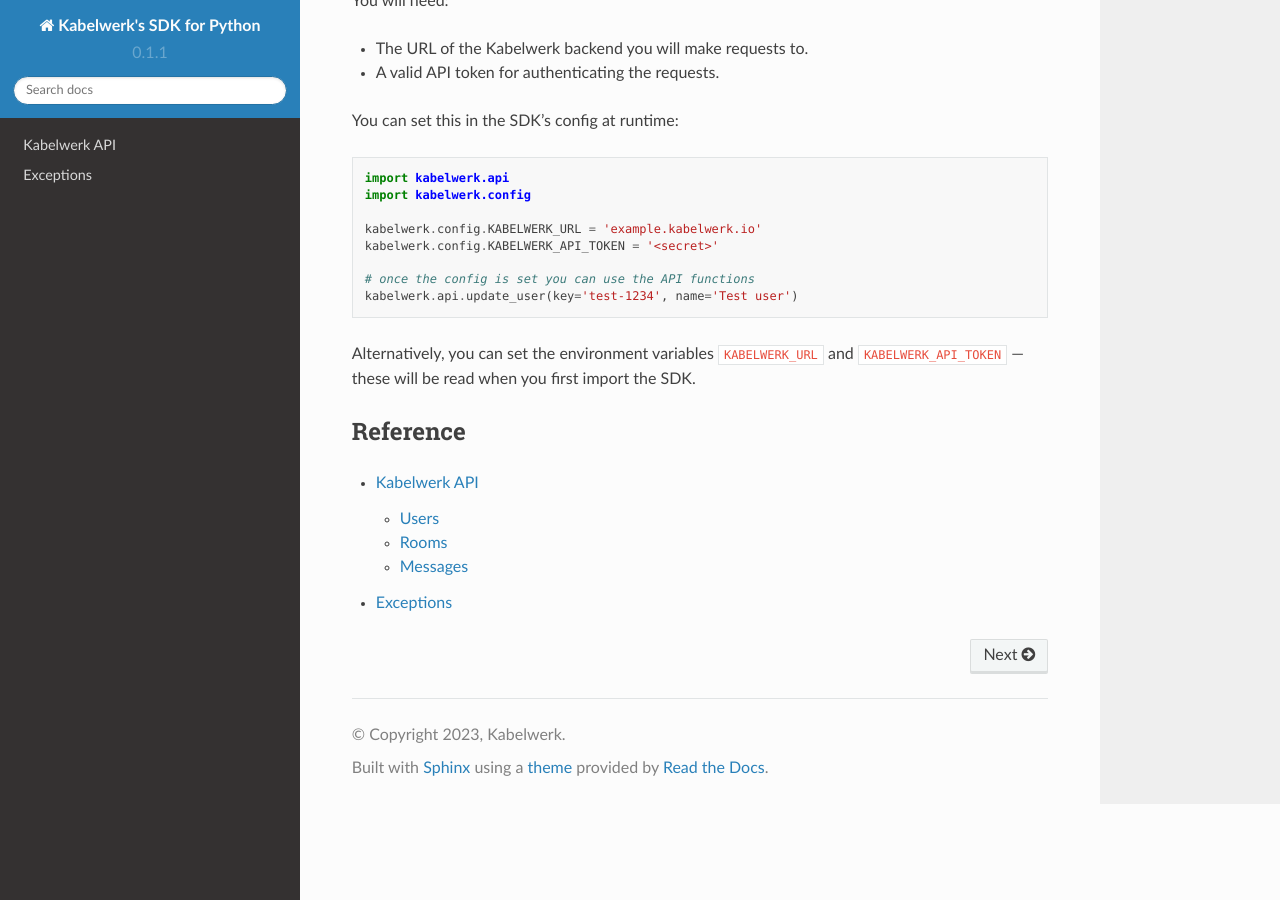
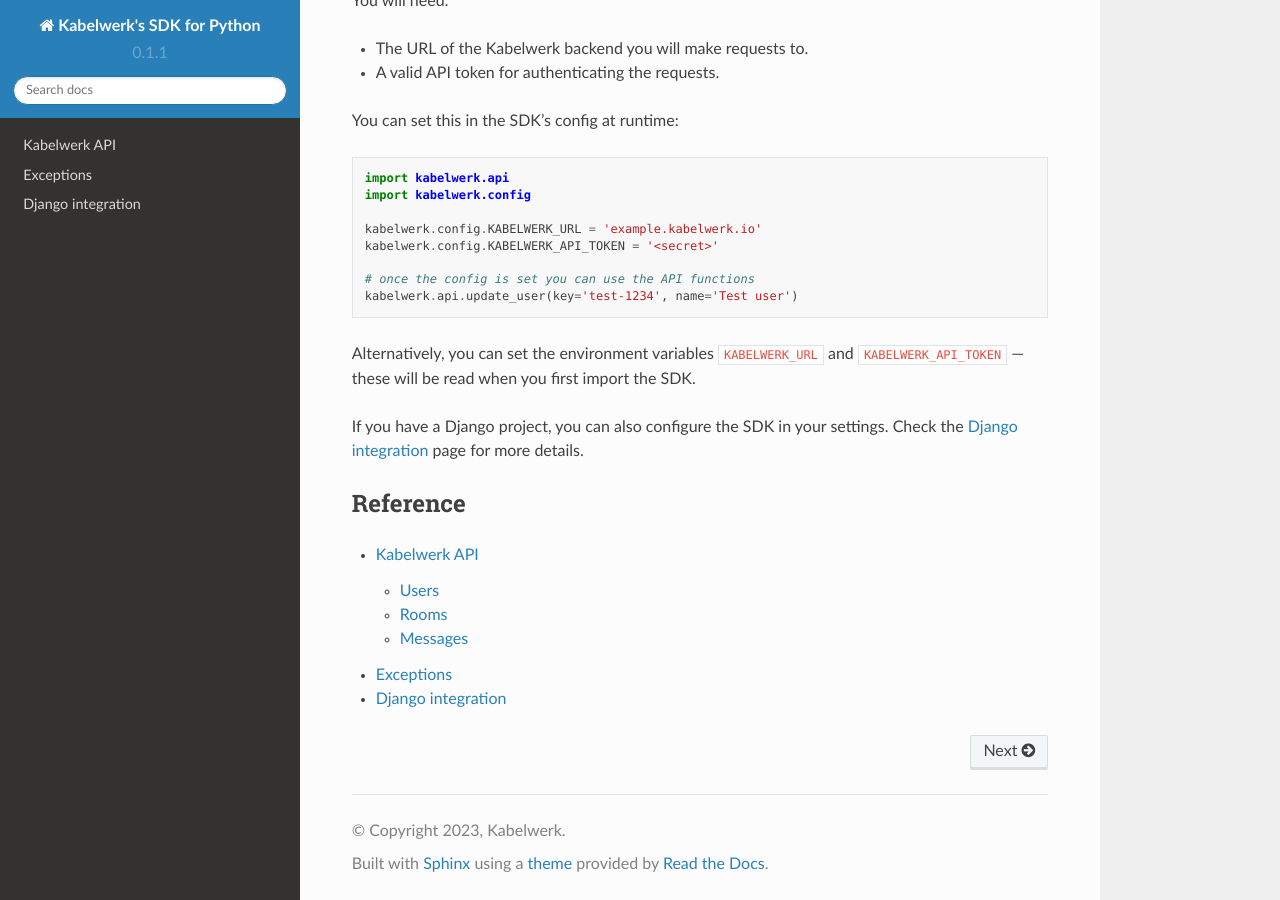
Before and after one commit to kabelwerk/sdk-python, a Sphinx documentation site: the page built from docs/index.rst, in a window 1280 px wide and 900 px high, scrolled down 534 px. Built offline with Sphinx 7.4.7 and the Read the Docs theme 2.0.0, drawn with Linux system fonts in a browser that asks for light colours.

Commit message:
Docs: Django integration.

```diff
--- a/docs/index.rst
+++ b/docs/index.rst
@@ -42,6 +42,9 @@
 Alternatively, you can set the environment variables ``KABELWERK_URL`` and
 ``KABELWERK_API_TOKEN`` — these will be read when you first import the SDK.
 
+If you have a Django project, you can also configure the SDK in your settings.
+Check the `Django integration`_ page for more details.
+
 
 Reference
 ---------
@@ -51,8 +54,10 @@
 
     api
     exceptions
+    django
 
 
 .. _`Kabelwerk`: https://kabelwerk.io
 .. _`Cheese Shop`: https://pypi.org/project/kabelwerk/
 .. _`CHANGELOG.rst`: https://github.com/kabelwerk/sdk-python/blob/master/CHANGELOG.rst
+.. _`Django integration`: django.html
```
Also changed, not shown: docs/django.rst (added, +25 -0 lines).
